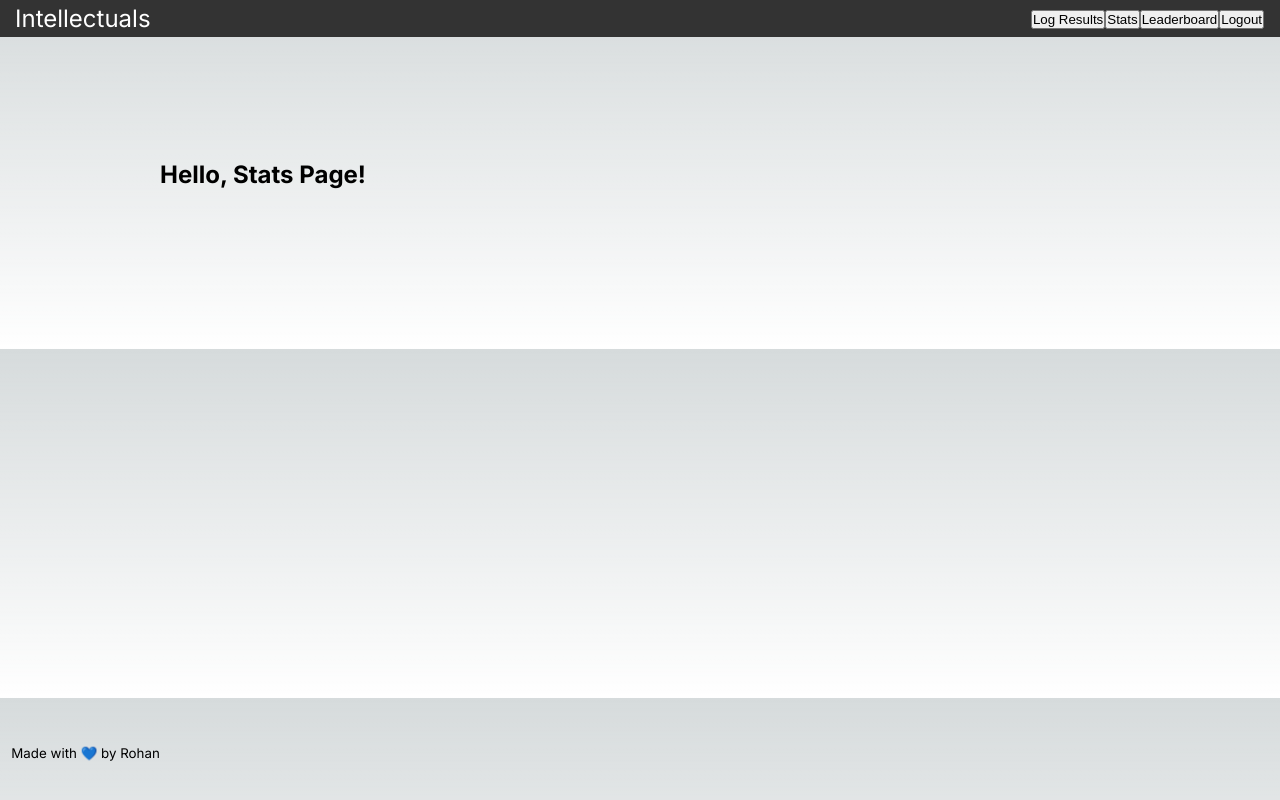
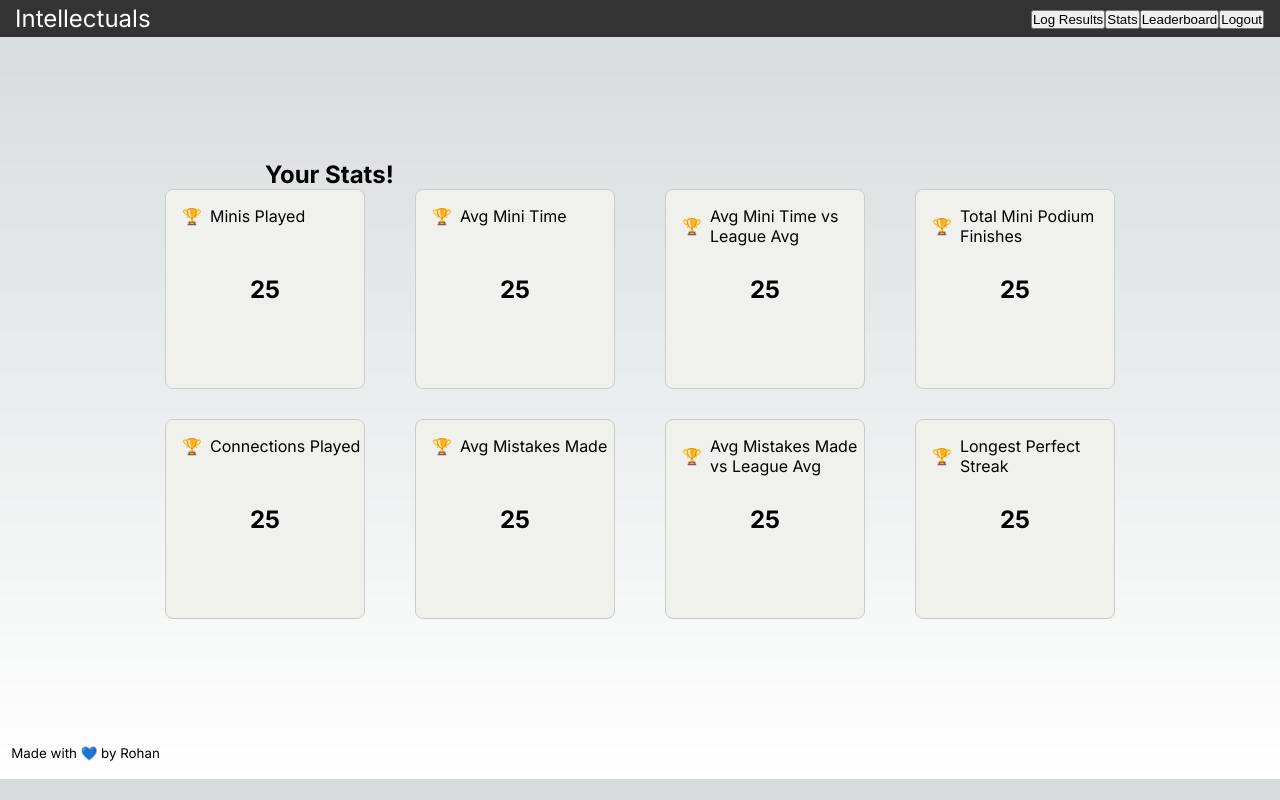
Before and after one commit to rohank36/intellectuals, a Next.js app: page /dashboard/stats in a window 1280 px wide. Built offline with nearby package versions, Linux system fonts and the light colour scheme.

Commit message:
Added files

```diff
--- a/src/app/dashboard/page.tsx
+++ b/src/app/dashboard/page.tsx
@@ -2,3 +2,8 @@ import styles from "./dashboardStyles.module.css";
 export default function Page() {
     return <h1>Hello, Leaderboard Page!</h1>
   }
+
+  //Season Ranking
+  //Championship rankings
+  //top 5 mini times
+  //previous seasons top 3
--- /dev/null
+++ b/src/app/dashboard/stats/StatsCard.tsx
@@ -0,0 +1,22 @@
+import React from 'react';
+import styles from "./statsStyles.module.css";
+
+interface StatsCardProps{
+    icon: string;
+    cardTitle: string;
+    data: any;
+}
+
+const StatsCard= ({icon,cardTitle, data}: StatsCardProps) =>{
+    return(
+        <div className={styles.card}>
+            <div className={styles.header}>
+                <p className={styles.icon}>{icon}</p>
+                <p className={styles.title}>{cardTitle}</p>
+            </div>
+            <h1 className={styles.data}>{data}</h1>
+        </div>
+    );
+}
+
+export default StatsCard;
--- a/src/app/dashboard/stats/page.tsx
+++ b/src/app/dashboard/stats/page.tsx
@@ -1,4 +1,33 @@
 import styles from "./statsStyles.module.css";
+import StatsCard from "./StatsCard";
 export default function Page() {
-    return <h1>Hello, Stats Page!</h1>
-  }
+  return(
+    <div className={styles.stats}>
+      <h1 className={styles.statsTitle}>Your Stats!</h1>
+      <div className={styles.cardGrid}>
+        <StatsCard icon="🏆" cardTitle="Minis Played" data="25"/>
+        <StatsCard icon="🏆" cardTitle="Avg Mini Time" data="25"/>
+        <StatsCard icon="🏆" cardTitle="Avg Mini Time vs League Avg" data="25"/>
+        <StatsCard icon="🏆" cardTitle="Total Mini Podium Finishes" data="25"/>
+        <StatsCard icon="🏆" cardTitle="Connections Played" data="25"/>
+        <StatsCard icon="🏆" cardTitle="Avg Mistakes Made" data="25"/>
+        <StatsCard icon="🏆" cardTitle="Avg Mistakes Made vs League Avg" data="25"/>
+        <StatsCard icon="🏆" cardTitle="Longest Perfect Streak" data="25"/>
+      </div>
+    </div>
+  );
+}
+
+
+//Stats to track
+/*
+  Mini Games played
+  Average Mini Time
+  Average Mini time vs league average
+  Total Mini Podium Finishes
+
+  Connections Games played
+  Average Mistakes made
+  Average Mistakes made vs league average
+  Longest Perfect Connections Streak
+*/
--- a/src/app/dashboard/stats/statsStyles.module.css
+++ b/src/app/dashboard/stats/statsStyles.module.css
@@ -0,0 +1,64 @@
+.stats{
+    left: 60px;
+}
+
+.card {
+    display: flex;
+    flex-direction: column;
+    justify-content: center;
+    align-items: center;
+    background-color: rgb(240, 240, 237);
+    border: 1px solid #ccc; /* Thin border outline */
+    border-radius: 8px; /* Rounded edges */
+    width: 200px; /* Example size, adjust as needed */
+    height: 200px; /* Same as width to make it square */
+    padding: 16px; /* Adjust as needed */
+    box-sizing: border-box; /* Include padding and border in the element's total width and height */
+    position: relative; /* Needed for absolute positioning of the header */
+}
+
+.header {
+    display: flex;
+    flex-direction: row;
+    align-items: center;
+    position: absolute;
+    top: 16px; /* Adjust as needed */
+    left: 16px; /* Adjust as needed */
+}
+
+.icon {
+    /* Additional styles for the icon if needed */
+    margin-right: 8px; /* Adjust space between icon and title as needed */
+}
+
+.title {
+    /* Additional styles for the title if needed */
+}
+
+.data {
+    /* Centers the data in the card */
+    display: flex;
+    justify-content: center;
+    align-items: center;
+    width: 100%; /* Ensure the data fills the card width */
+    height: 100%; /* Ensure the data fills the card height */
+    position: absolute;
+    top: 50%;
+    left: 50%;
+    transform: translate(-50%, -50%);
+}
+
+.cardGrid{
+    display: flex;
+    flex-direction: row;
+    justify-content: center;
+    align-items: center;
+    flex-wrap: wrap;
+    gap: 30px 50px;
+    margin-left: 0;
+    padding-left: 0;
+}
+
+.statsTitle{
+    margin-left: 105px;
+}
```
Also changed, not shown: src/app/dashboard/results/page.tsx (+13 -1 lines), src/app/dashboard/results/resultsStyles.module.css (+20 -0 lines).
